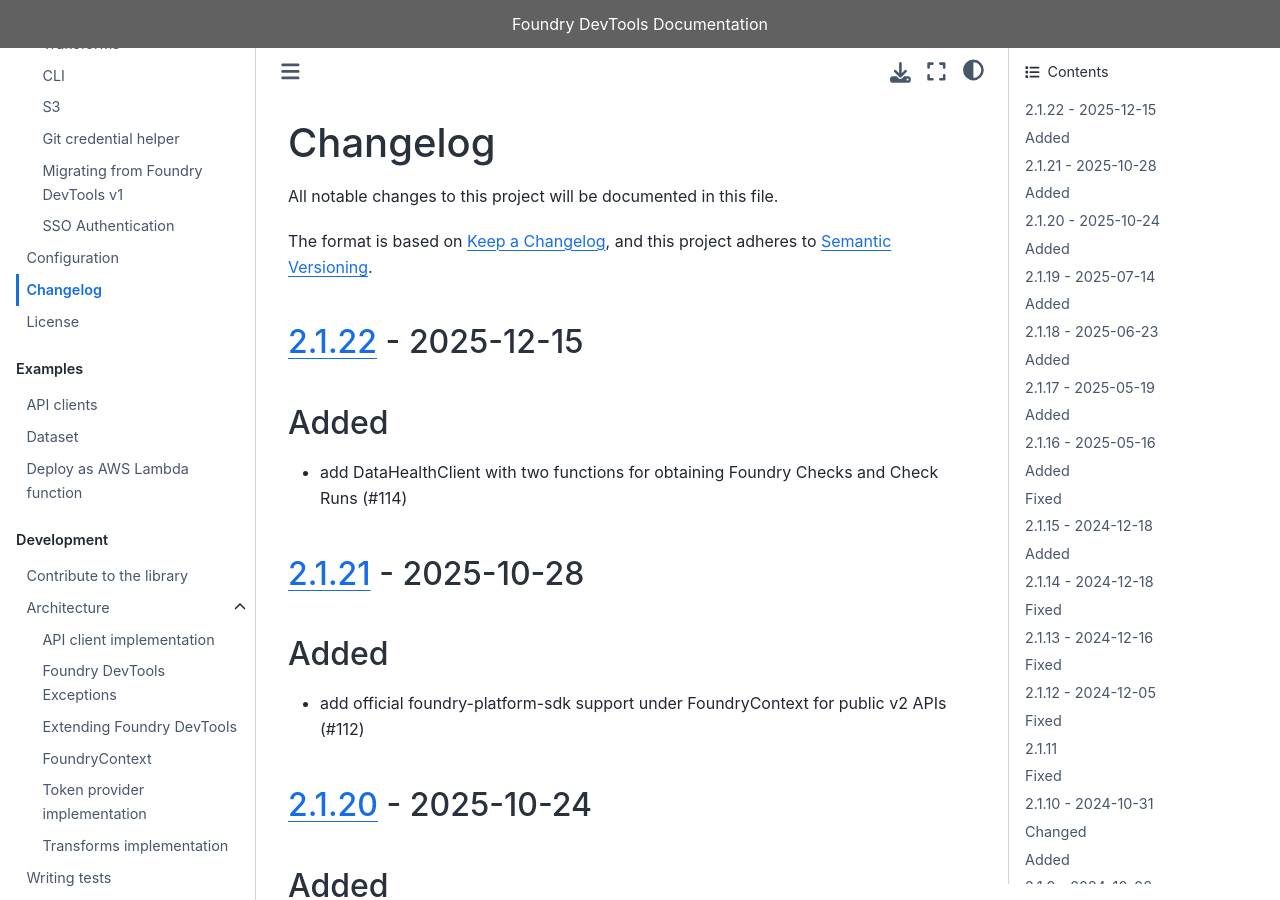
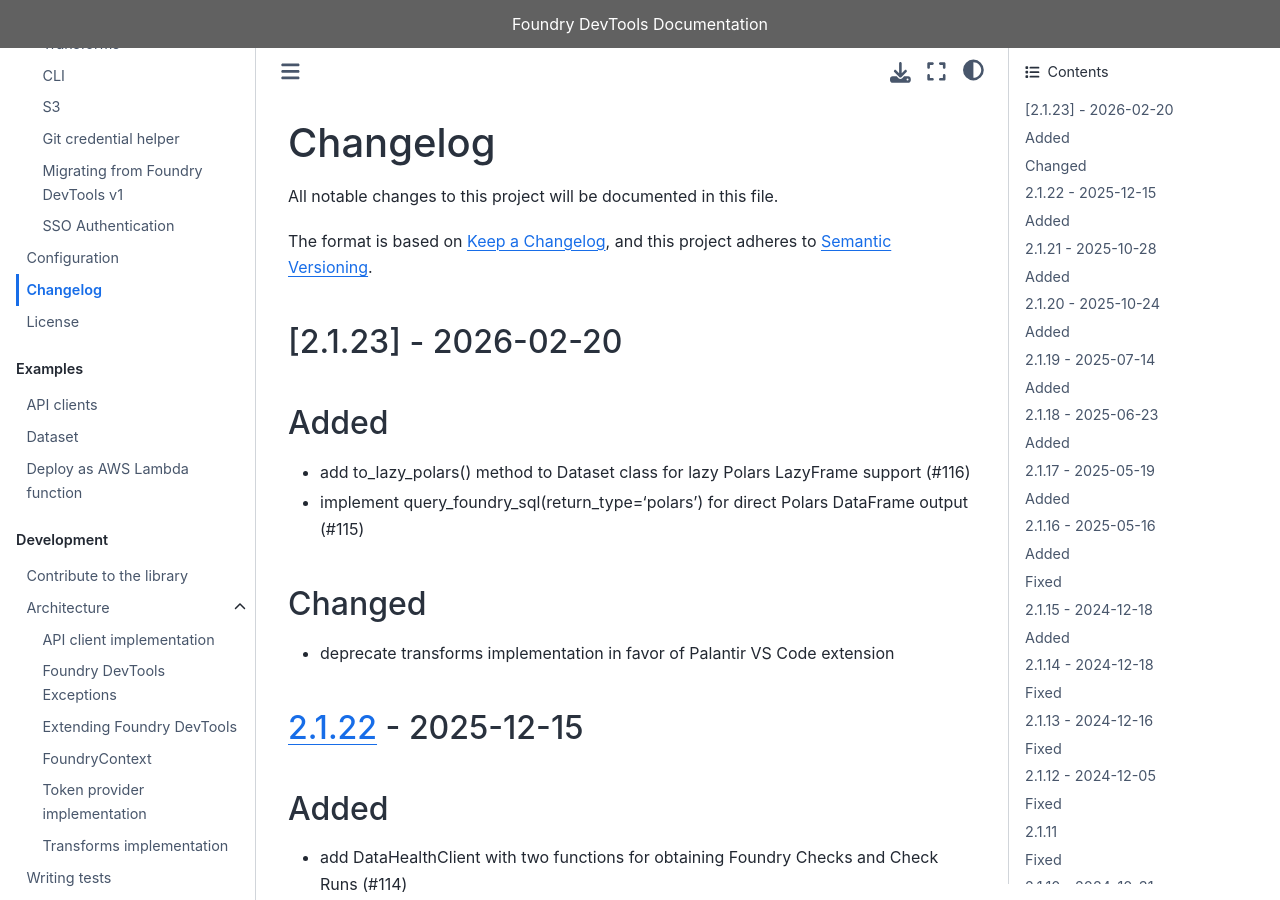
Before and after one commit to emdgroup/foundry-dev-tools, a Sphinx documentation site: the page built from docs/changelog.md, in a window 1280 px wide and 900 px high. Built offline with Sphinx 7.4.7 and the Sphinx Book theme 1.1.4, drawn with Linux system fonts in a browser that asks for light colours; pages that are not in the unit, such as notebooks, are missing from menus; the version number is read from the project's files by our own code.

Commit message:
feat: release v2.1.23

```diff
--- a/docs/changelog.md
+++ b/docs/changelog.md
@@ -4,6 +4,15 @@ All notable changes to this project will be documented in this file.
 
 The format is based on [Keep a Changelog],
 and this project adheres to [Semantic Versioning].
+
+## [2.1.23] - 2026-02-20
+
+## Added
+- add to_lazy_polars() method to Dataset class for lazy Polars LazyFrame support (#116)
+- implement query_foundry_sql(return_type='polars') for direct Polars DataFrame output (#115)
+
+## Changed
+- deprecate transforms implementation in favor of Palantir VS Code extension
 
 ## [2.1.22] - 2025-12-15
 
```
